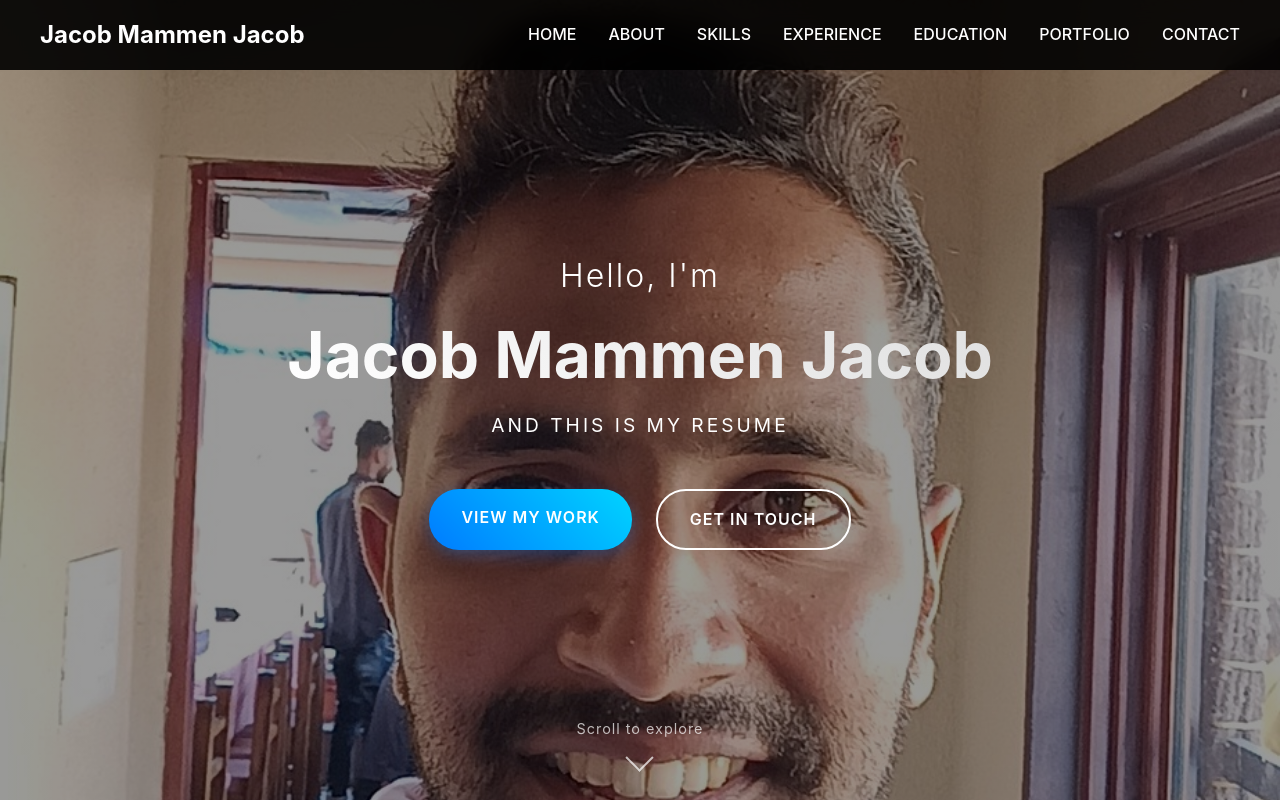
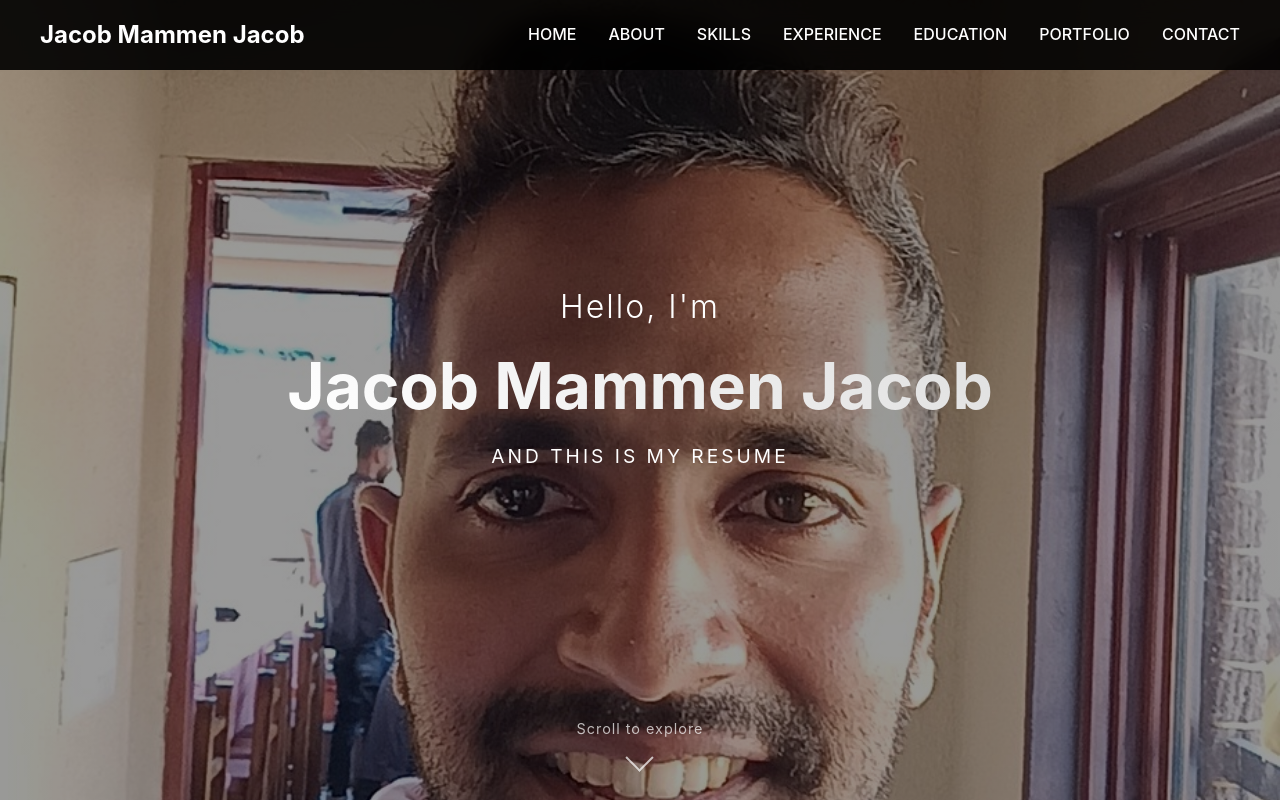
Before and after one commit to jacobmmm/portfolio, a React (Create React App) app: page / in a window 1280 px wide. Built offline with nearby package versions, Linux system fonts and the light colour scheme.

Commit message:
removed hero buttons

```diff
--- a/src/components/Home.tsx
+++ b/src/components/Home.tsx
@@ -17,14 +17,6 @@ const Home: React.FC = () => {
         <h2 className="hero-greeting">Hello, I'm</h2>
         <h1 className="hero-title">Jacob Mammen Jacob</h1>
         <h3 className="hero-subtitle">AND THIS IS MY RESUME</h3>
-        <div className="hero-buttons">
-          <Link to="/projects" className="hero-button primary">
-            View My Work
-          </Link>
-          <Link to="/contact" className="hero-button">
-            Get In Touch
-          </Link>
-        </div>
       </div>
       <div className="scroll-indicator">
         <span className="scroll-text">Scroll to explore</span>
```
